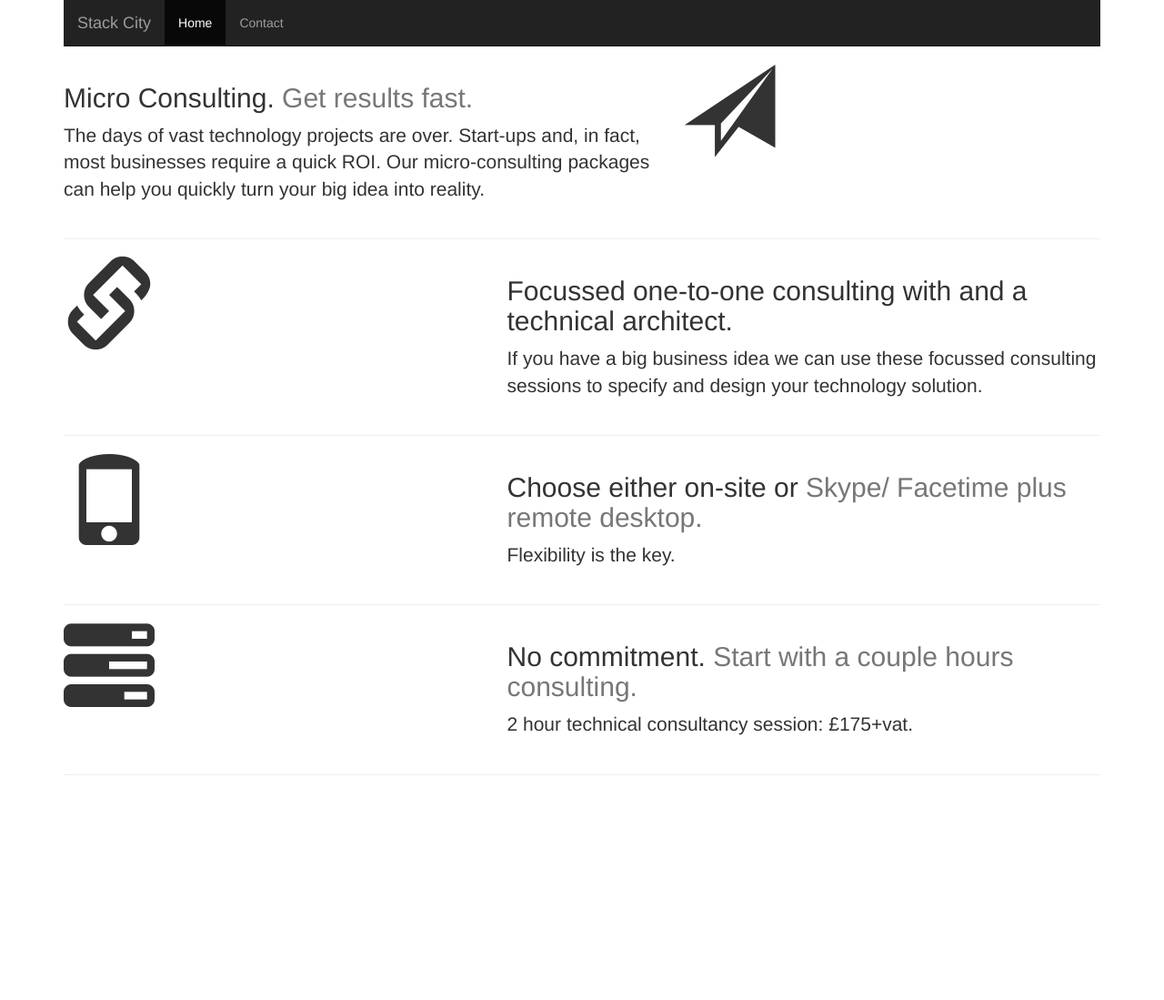
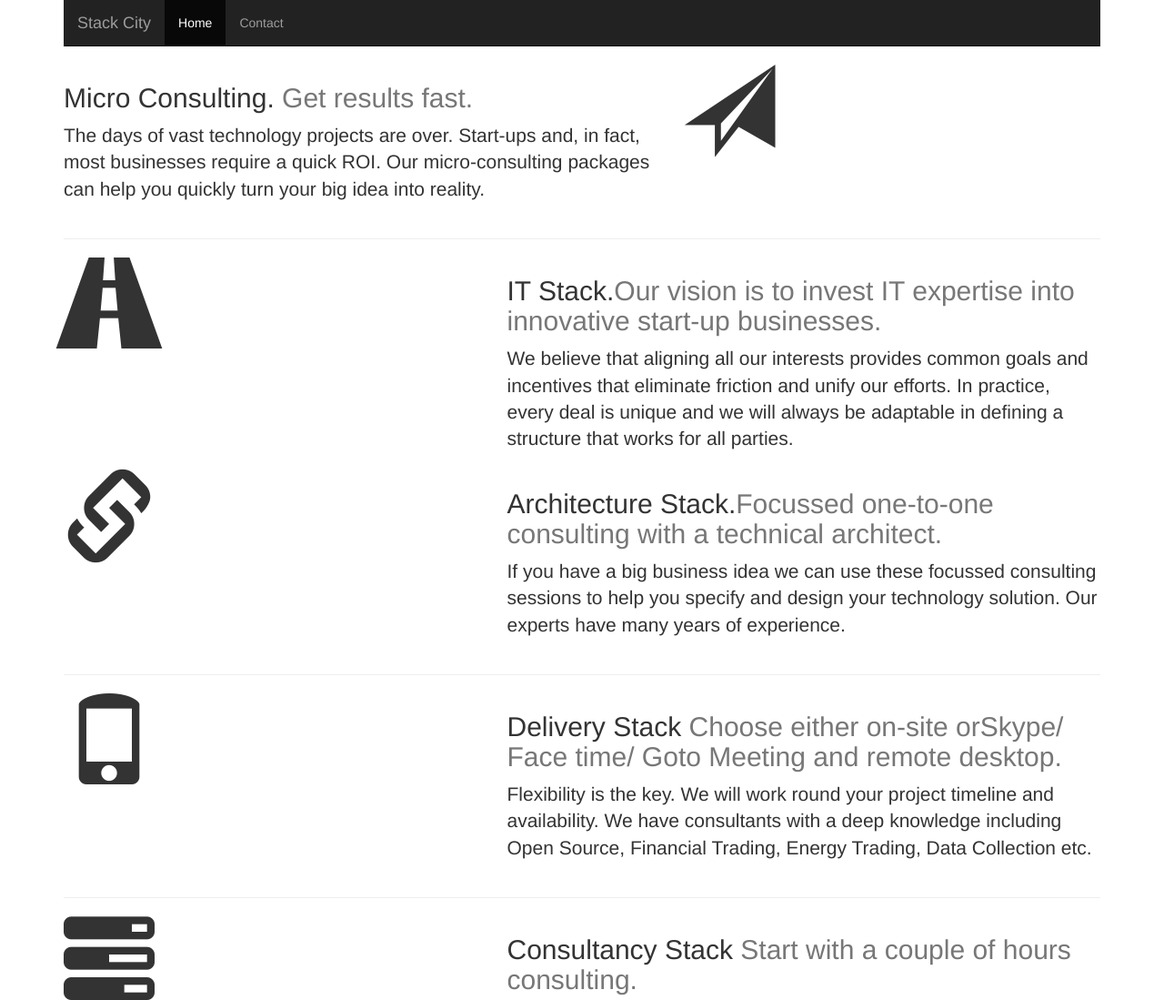
Before and after one commit to AshYoxConsulting/marketingSite, a website: page microConsulting.html in a window 1280 px wide. Shown: the top 1099 px of the page at 91% size. Before the commit the page ends 872 px from the top, so only its background shows below. Drawn offline with nearby package versions, Linux system fonts and the light colour scheme.

Commit message:
added more text

```diff
--- a/microConsulting.html
+++ b/microConsulting.html
@@ -31,7 +31,7 @@
       <div class="row featurette">
         <div class="col-md-7">
           <h2 class="featurette-heading">Micro Consulting. <span class="text-muted">Get results fast.</span></h2>
-          <p class="lead">The days of vast technology projects are over. Start-ups and, in fact, most businesses require a quick ROI. Our micro-consulting packages can help you quickly turn your big idea into reality.</p>
+          <p class="lead">The days of vast technology projects are over. Start-ups and, in fact, most businesses require a quick ROI. Our micro-consulting packages can help you quickly turn your big idea into reality. </p>
         </div>
         <div class="col-md-5">
           <span class="glyphicon glyphicon-send large-icon" aria-hidden="true"></span>
@@ -39,10 +39,22 @@
       </div>
       <hr class="featurette-divider">
 
+
+
       <div class="row featurette">
         <div class="col-md-7 col-md-push-5">
-          <h2 class="featurette-heading">Focussed one-to-one consulting with and a technical architect.<span class="text-muted"></span></h2>
-          <p class="lead">If you have a big business idea we can use these focussed consulting sessions to specify and design your technology solution.</p>
+          <h2 class="featurette-heading">IT Stack.<span class="text-muted">Our vision is to invest IT expertise into innovative start-up businesses.</span></h2>
+          <p class="lead">  We believe that aligning all our interests provides common goals and incentives that eliminate friction and unify our efforts. In practice, every deal is unique and we will always be adaptable in defining a structure that works for all parties. </p>
+        </div>
+        <div class="col-md-5 col-md-pull-7">
+          <span class="glyphicon glyphicon-road large-icon" aria-hidden="true"></span>
+        </div>
+      </div>
+
+	   <div class="row featurette">
+        <div class="col-md-7 col-md-push-5">
+          <h2 class="featurette-heading">Architecture Stack.<span class="text-muted">Focussed one-to-one consulting with  a technical architect.</span></h2>
+          <p class="lead"> If you have a big business idea we can use these focussed consulting sessions to help you specify and design your technology solution.  Our experts have many years of experience. </p>
         </div>
         <div class="col-md-5 col-md-pull-7">
           <span class="glyphicon glyphicon-link large-icon" aria-hidden="true"></span>
@@ -53,8 +65,8 @@
 
       <div class="row featurette">
         <div class="col-md-7 col-md-push-5">
-          <h2 class="featurette-heading">Choose either on-site or <span class="text-muted"> Skype/ Facetime plus remote desktop.</span></h2>
-          <p class="lead">Flexibility is the key.</p>
+          <h2 class="featurette-heading">Delivery Stack <span class="text-muted"> Choose either on-site orSkype/ Face time/ Goto Meeting and  remote desktop.</span></h2>
+          <p class="lead">Flexibility is the key. We will work round your project timeline and availability. We have consultants with a deep knowledge including Open Source, Financial Trading, Energy Trading, Data Collection etc. </p>
         </div>
         <div class="col-md-5 col-md-pull-7">
           <span class="glyphicon glyphicon-phone large-icon" aria-hidden="true"></span>
@@ -64,8 +76,8 @@
 
       <div class="row featurette">
         <div class="col-md-7 col-md-push-5">
-          <h2 class="featurette-heading">No commitment. <span class="text-muted">Start with a couple hours consulting.</span></h2>
-          <p class="lead">2 hour technical consultancy session: £175+vat.</p>
+          <h2 class="featurette-heading">Consultancy Stack <span class="text-muted">Start with a couple of hours consulting.</span></h2>
+          <p class="lead">2 hour technical consultancy session starts form as little as £175 + VAT.</p>
         </div>
         <div class="col-md-5 col-md-pull-7">
           <span class="glyphicon glyphicon-tasks large-icon" aria-hidden="true"></span>
```
Also changed, not shown: consulting.html (+24 -20 lines), contact.html (+21 -3 lines).
